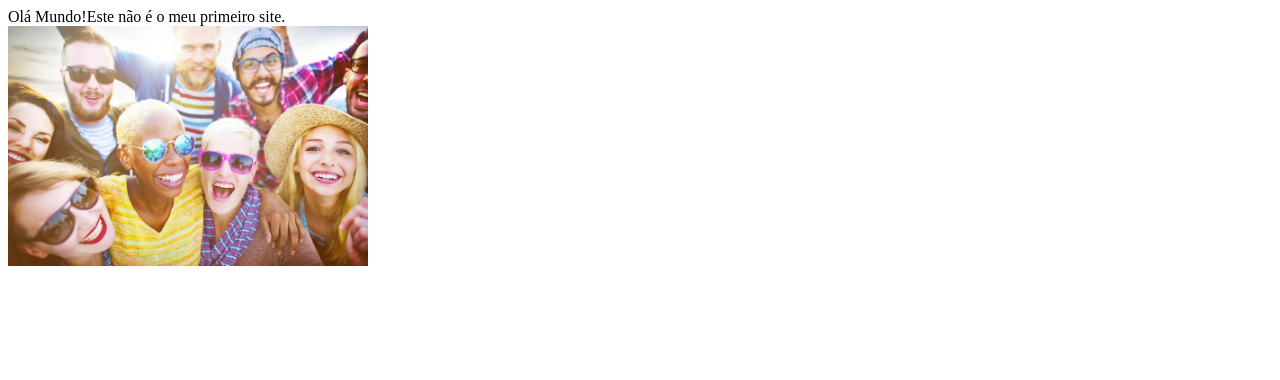
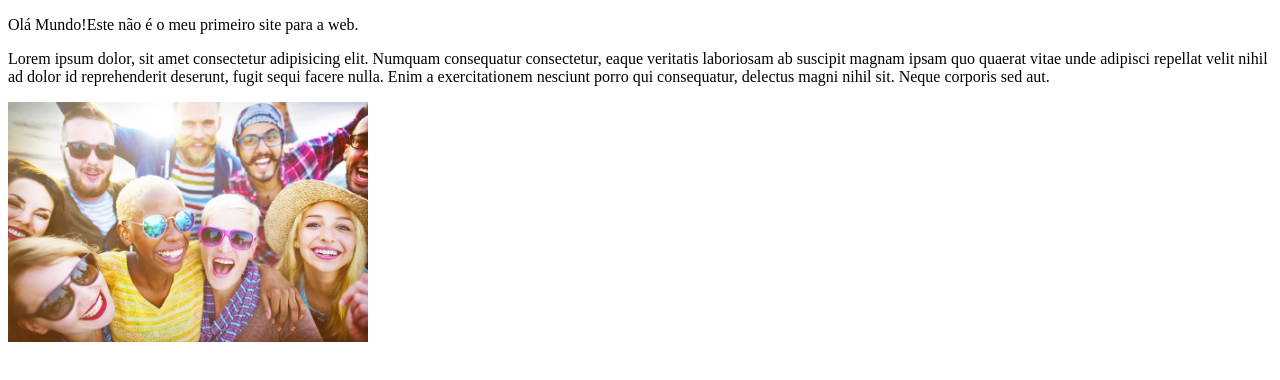
Before and after one commit to julia-nepomuceno/projetoweb1, a plain HTML site: page index.html in a window 1280 px wide. Drawn offline with Linux system fonts and the light colour scheme.

Commit message:
Update index.html v2

```diff
--- a/index.html
+++ b/index.html
@@ -6,7 +6,10 @@
     <title>Document</title>
 </head>
 <body>
-    Olá Mundo!Este não é o meu primeiro site. <br>
+   <p>Olá Mundo!Este não é o meu primeiro site para a web.</p>
+
+<p>Lorem ipsum dolor, sit amet consectetur adipisicing elit. Numquam consequatur consectetur, eaque veritatis laboriosam ab suscipit magnam ipsam quo quaerat vitae unde adipisci repellat velit nihil ad dolor id reprehenderit deserunt, fugit sequi facere nulla. Enim a exercitationem nesciunt porro qui consequatur, delectus magni nihil sit. Neque corporis sed aut.
+</p>
     <img src="pessoas.jpeg" alt="" width="360px">
 </body>
 </html>
```
